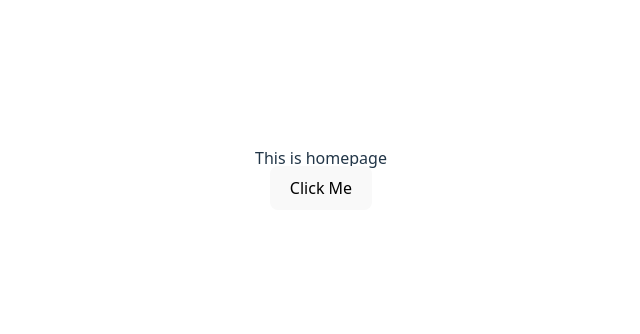
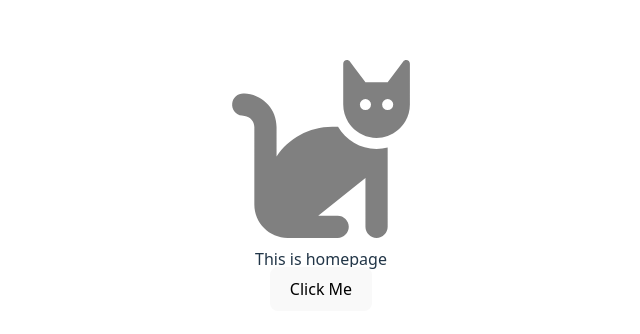
Before and after one commit to Zoeynchichi/zoeynchichi.github.io, a React (Vite) app: page / in a window 1280 px wide. Shown: the part 220-554 px from the top of the page, without its empty margins (319-959 px from the left). Built offline with nearby package versions, Linux system fonts and the light colour scheme.

Commit message:
add cat icon

```diff
--- a/package.json
+++ b/package.json
@@ -18,6 +18,7 @@
   "dependencies": {
     "react": "^19.0.0",
     "react-dom": "^19.0.0",
+    "react-icons": "^5.5.0",
     "react-router-dom": "^6.30.0",
     "styled-components": "^6.1.17",
     "styled-reset": "^4.5.2"
--- a/src/pages/home/index.jsx
+++ b/src/pages/home/index.jsx
@@ -1,9 +1,21 @@
+import { FaCat } from 'react-icons/fa6';
 import { useNavigate } from 'react-router-dom';
+
+// const CatIcon = styled(FaCat)`
+//     color: orange;
+//     position: absolute;
+//     left: 20px;
+//     /* font-size: 200px; */
+//     width: 100px;
+//     height: 100px;
+// `;
 
 export default function Home() {
   const navigate = useNavigate();
   return (
     <>
+      {/* <CatIcon /> */}
+      <FaCat size={200} style={{ color: 'gray' }} />
       <div>This is homepage</div>
       <button onClick={() => navigate('/projects')}>Click Me</button>
     </>
```
Also changed, not shown: 1 other file (tests, documents, lock files or other folders).
